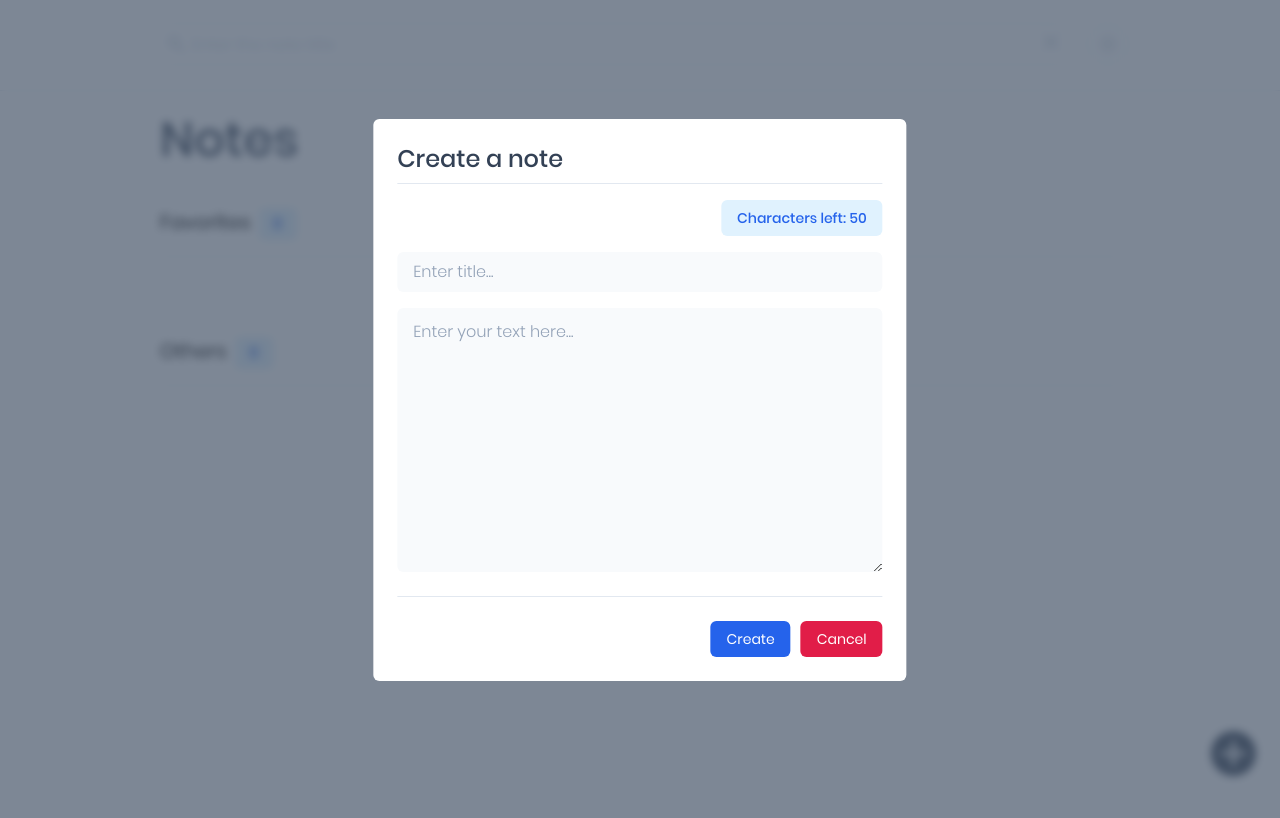
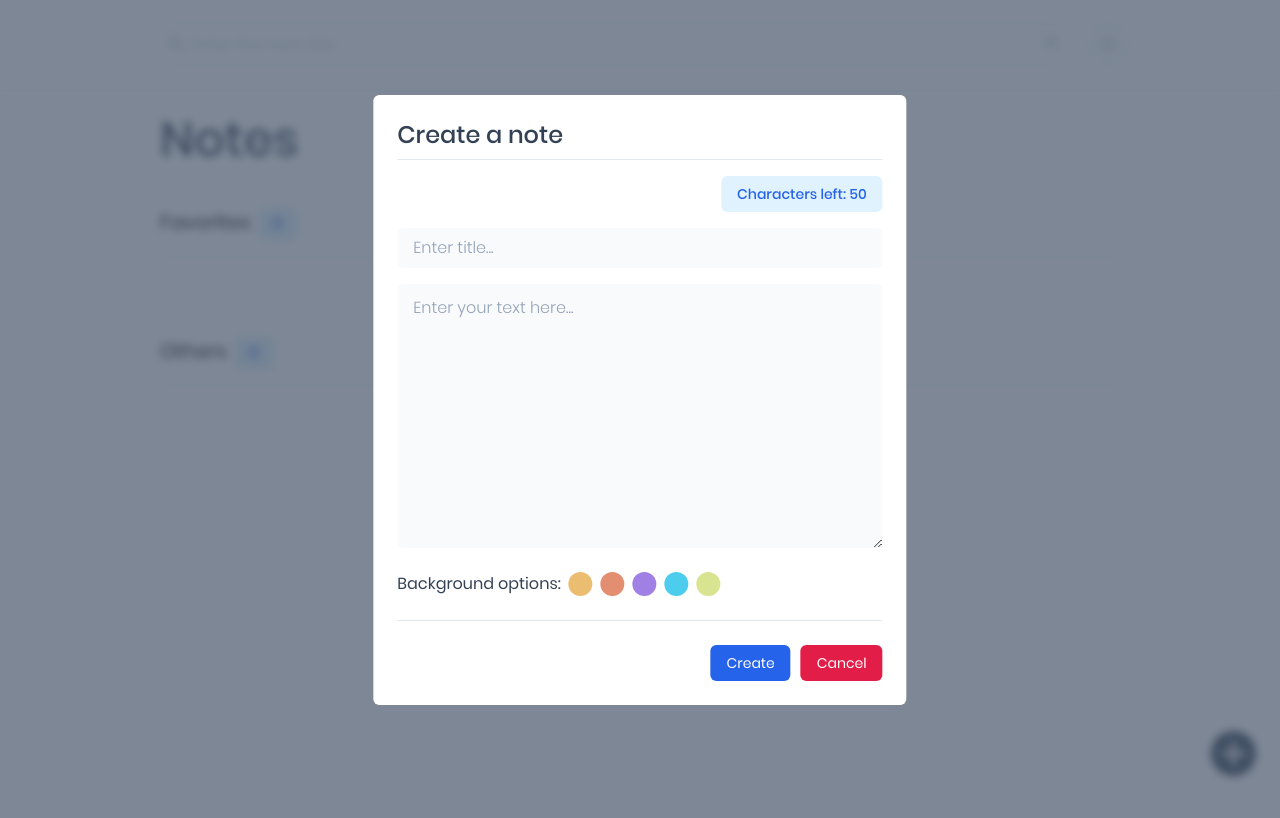
Before and after one commit to fnurrahmah125/personal_project, a React (Vite) app in the folder notes-app/: page / in a window 1280 px wide. Both pictures are taken after a click on the button 1233 px from the left and 753 px from the top of the page. Shown: the top 818 px of the page. Built offline with nearby package versions, Linux system fonts and the light colour scheme; a web font is replaced by a local one.

Commit message:
✨ add change color feature

```diff
--- a/notes-app/src/App.jsx
+++ b/notes-app/src/App.jsx
@@ -92,6 +92,7 @@ function App() {
               ...note,
               title: data.title,
               text: data.text,
+              color: data.color,
               createdAt: data.createdAt,
             }
           : note
--- a/notes-app/src/components/footer/Footer.jsx
+++ b/notes-app/src/components/footer/Footer.jsx
@@ -1,7 +1,7 @@
 function Footer() {
   return (
     <div id="footer" className="px-4 py-4 md:px-8 relative">
-      <div className="text-slate-400 font-extralight text-center after:content-[''] after:border-b after:border-slate-200 after:absolute after:w-full after:left-0  after:right-0 after:-top-1 dark:after:border-slate-700/70">
+      <div className="text-slate-400 font-light text-center after:content-[''] after:border-b after:border-slate-200 after:absolute after:w-full after:left-0  after:right-0 after:-top-1 dark:after:border-slate-700/70">
         &copy; 2023 Fatrini Nurrahmah
       </div>
     </div>
--- a/notes-app/src/components/form/FormAdd.jsx
+++ b/notes-app/src/components/form/FormAdd.jsx
@@ -4,11 +4,15 @@ import { generateId, generateDate } from "../../utils/helper";
 import FormOverlay from "./FormOverlay";
 import FormWrapper from "./FormWrapper";
 import FormTitle from "./FormTitle";
+import FormRadioBtn from "./FormRadioBtn";
 
 function FormAdd({ isOpen, onHandleOverlay, onAddNote }) {
   const [title, setTitle] = useState("");
   const [text, setText] = useState("");
   const [maxChar, setMaxChar] = useState(50);
+  const [color, setColor] = useState("yellow");
+
+  const colors = ["yellow", "orange", "purple", "blue", "green"];
 
   function handleSubmit(e) {
     e.preventDefault();
@@ -16,6 +20,7 @@ function FormAdd({ isOpen, onHandleOverlay, onAddNote }) {
     const newNote = {
       title,
       text,
+      color,
       favorite: false,
       id: generateId(),
       createdAt: generateDate(),
@@ -46,6 +51,10 @@ function FormAdd({ isOpen, onHandleOverlay, onAddNote }) {
     setText(e.target.value);
   }
 
+  function handleColor(e) {
+    setColor(e.target.value);
+  }
+
   if (isOpen) {
     return (
       <>
@@ -74,8 +83,18 @@ function FormAdd({ isOpen, onHandleOverlay, onAddNote }) {
               value={text}
               onChange={(e) => handleText(e)}
               required
-              className="block bg-slate-50 w-full px-4 py-3 mb-6 rounded-md placeholder:font-light placeholder:text-slate-400 focus:outline-none focus:ring-2 focus:ring-sky-500 text-slate-500 dark:bg-slate-800/90 dark:text-slate-200 dark:placeholder:text-slate-500"
+              className="block bg-slate-50 w-full px-4 py-3 mb-4 rounded-md placeholder:font-light placeholder:text-slate-400 focus:outline-none focus:ring-2 focus:ring-sky-500 text-slate-500 dark:bg-slate-800/90 dark:text-slate-200 dark:placeholder:text-slate-500"
             ></textarea>
+            <div className="mb-4 py-2 font-regular text-slate-700 dark:text-white">
+              <span>Background options:</span>
+              {colors.map((color, index) => (
+                <FormRadioBtn
+                  key={index}
+                  color={color}
+                  onHandleColor={handleColor}
+                />
+              ))}
+            </div>
             <div className="pt-4 lg:pt-6 border-t border-slate-200 flex justify-end gap-2.5 dark:border-slate-700/70">
               <button
                 type="submit"
--- a/notes-app/src/components/form/FormEdit.jsx
+++ b/notes-app/src/components/form/FormEdit.jsx
@@ -4,6 +4,7 @@ import { generateDate } from "../../utils/helper";
 import FormOverlay from "./FormOverlay";
 import FormWrapper from "./FormWrapper";
 import FormTitle from "./FormTitle";
+import FormRadioBtn from "./FormRadioBtn";
 
 function FormEdit({ onHandleOverlay, isEditing, selectedNote, onUpdateNote }) {
   function countLength(text) {
@@ -12,11 +13,14 @@ function FormEdit({ onHandleOverlay, isEditing, selectedNote, onUpdateNote }) {
     }
   }
 
+  const colors = ["yellow", "orange", "purple", "blue", "green"];
+
   const [values, setValues] = useState({
     id: 0,
     title: "",
     text: "",
     maxChar: 0,
+    color: "yellow",
   });
 
   const selectedData = (selectedNote) => {
@@ -26,6 +30,7 @@ function FormEdit({ onHandleOverlay, isEditing, selectedNote, onUpdateNote }) {
           id: selectedNote.id,
           title: selectedNote.title,
           text: selectedNote.text,
+          color: selectedNote.color,
           maxChar: countLength(selectedNote.title),
         }
       : [];
@@ -52,16 +57,23 @@ function FormEdit({ onHandleOverlay, isEditing, selectedNote, onUpdateNote }) {
     setValues({ ...values, text: e.target.value });
   }
 
+  function handleColor(e) {
+    setValues({ ...values, color: e.target.value });
+  }
+
   function handleSubmit(e) {
     e.preventDefault();
 
     const isUpdate =
-      values.title !== selectedNote.title || values.text !== selectedNote.text;
+      values.title !== selectedNote.title ||
+      values.text !== selectedNote.text ||
+      values.color !== selectedNote.color;
 
     const newNote = {
       id: selectedNote.id,
       title: values.title,
       text: values.text,
+      color: values.color,
       createdAt: isUpdate ? generateDate() : selectedNote.createdAt,
     };
 
@@ -97,6 +109,17 @@ function FormEdit({ onHandleOverlay, isEditing, selectedNote, onUpdateNote }) {
               onChange={(e) => handleText(e)}
               className="block bg-slate-50 w-full px-4 py-3 mb-6 rounded-md placeholder:font-light placeholder:text-slate-400 focus:outline-none focus:ring-2 focus:ring-sky-500 text-slate-500 dark:bg-slate-800/90 dark:text-slate-200 dark:placeholder:text-slate-500"
             ></textarea>
+            <div className="mb-4 py-2 font-regular text-slate-700 dark:text-white">
+              <span>Background options:</span>
+              {colors.map((color, index) => (
+                <FormRadioBtn
+                  key={index}
+                  color={color}
+                  checked={values.color === color ? true : false}
+                  onHandleColor={handleColor}
+                />
+              ))}
+            </div>
             <div className="pt-4 lg:pt-6 border-t border-slate-200 flex justify-end gap-2.5 dark:border-slate-700/70">
               <button
                 type="submit"
--- /dev/null
+++ b/notes-app/src/components/form/FormRadioBtn.jsx
@@ -0,0 +1,24 @@
+function FormRadioBtn({ color, onHandleColor, checked }) {
+  return (
+    <label
+      htmlFor={color}
+      className="checkmark-wrapper cursor-pointer mx-2 mr-6 relative"
+    >
+      <input
+        id={color}
+        type="radio"
+        name="radio"
+        value={color}
+        checked={checked}
+        className="checkmark-input absolute opacity-0"
+        onChange={(e) => onHandleColor(e)}
+      />
+      <span
+        data-color={color}
+        className="checkmark-circle absolute top-0 left-0 h-6 w-6 rounded-full after:contents-[*] after:absolute after:h-6 after:w-6 after:rounded-full after:border-2 after:border-slate-700 dark:after:border-white"
+      ></span>
+    </label>
+  );
+}
+
+export default FormRadioBtn;
--- a/notes-app/src/components/notes/Notes.jsx
+++ b/notes-app/src/components/notes/Notes.jsx
@@ -25,6 +25,7 @@ function Notes({ notes, onDeleteNote, onFavoriteNote, onEditNote }) {
               id={note.id}
               title={note.title}
               text={note.text}
+              color={note.color}
               createdAt={note.createdAt}
               favorite={note.favorite}
               display={note.display}
@@ -43,6 +44,7 @@ function Notes({ notes, onDeleteNote, onFavoriteNote, onEditNote }) {
               id={note.id}
               title={note.title}
               text={note.text}
+              color={note.color}
               createdAt={note.createdAt}
               favorite={note.favorite}
               display={note.display}
--- a/notes-app/src/components/notes/NotesCard.jsx
+++ b/notes-app/src/components/notes/NotesCard.jsx
@@ -6,6 +6,7 @@ function NotesCard({
   id,
   title,
   text,
+  color,
   createdAt,
   favorite,
   display,
@@ -16,8 +17,9 @@ function NotesCard({
   return (
     <div
       id="note-card"
-      className="bg-[#EBBD71] h-80 rounded-md p-4 lg:px-5 flex-col justify-between text-slate-700"
+      className="h-80 rounded-md p-4 lg:px-5 flex-col justify-between text-slate-800"
       data-display={display}
+      data-color={color}
     >
       <div>
         <div className="text-end">
--- a/notes-app/src/styles/index.scss
+++ b/notes-app/src/styles/index.scss
@@ -18,6 +18,26 @@
 
   [data-display="invisible"] {
     @apply hidden;
+  }
+
+  [data-color="yellow"] {
+    @apply bg-[#EBBD71];
+  }
+
+  [data-color="orange"] {
+    @apply bg-[#E48E71];
+  }
+
+  [data-color="purple"] {
+    @apply bg-[#A180E6];
+  }
+
+  [data-color="blue"] {
+    @apply bg-[#4CCDEE];
+  }
+
+  [data-color="green"] {
+    @apply bg-[#D8E48F];
   }
 }
 
@@ -57,3 +77,11 @@ body {
     }
   }
 }
+
+.checkmark-circle::after {
+  display: none;
+}
+
+.checkmark-wrapper input:checked ~ .checkmark-circle::after {
+  display: block;
+}
```
